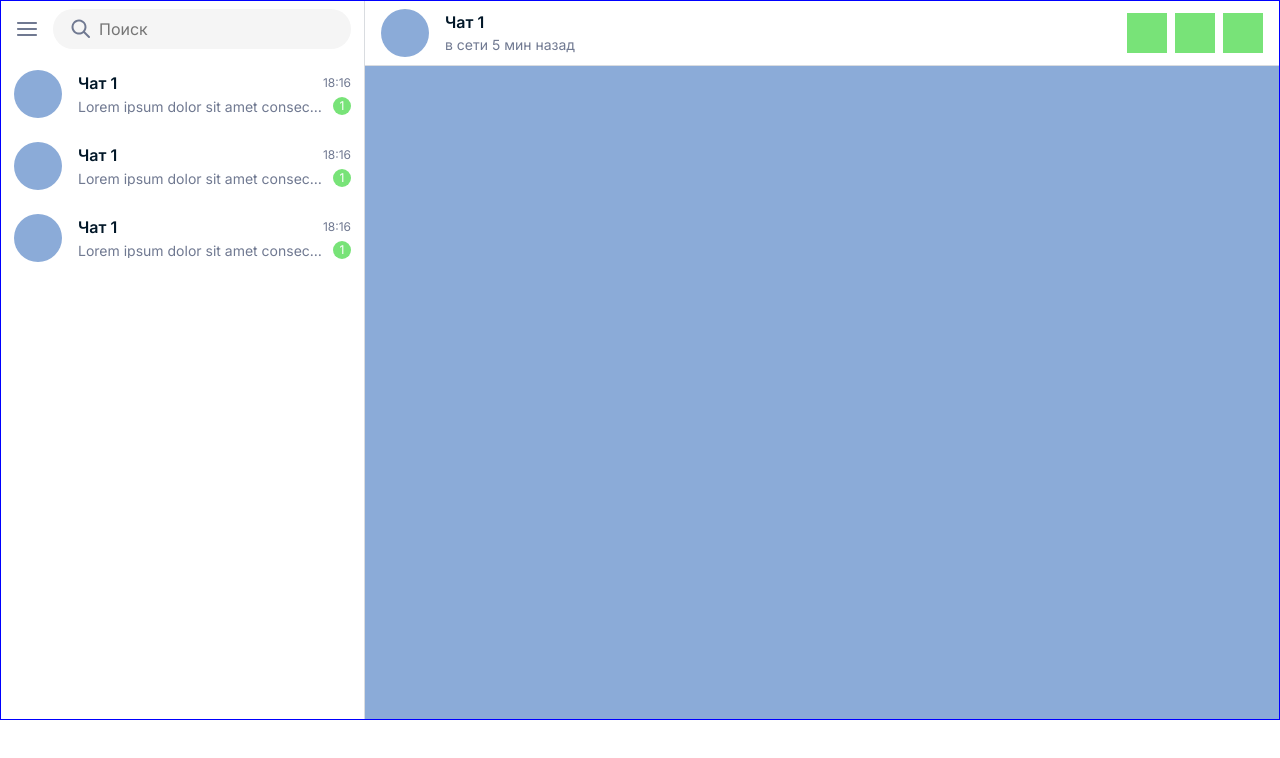
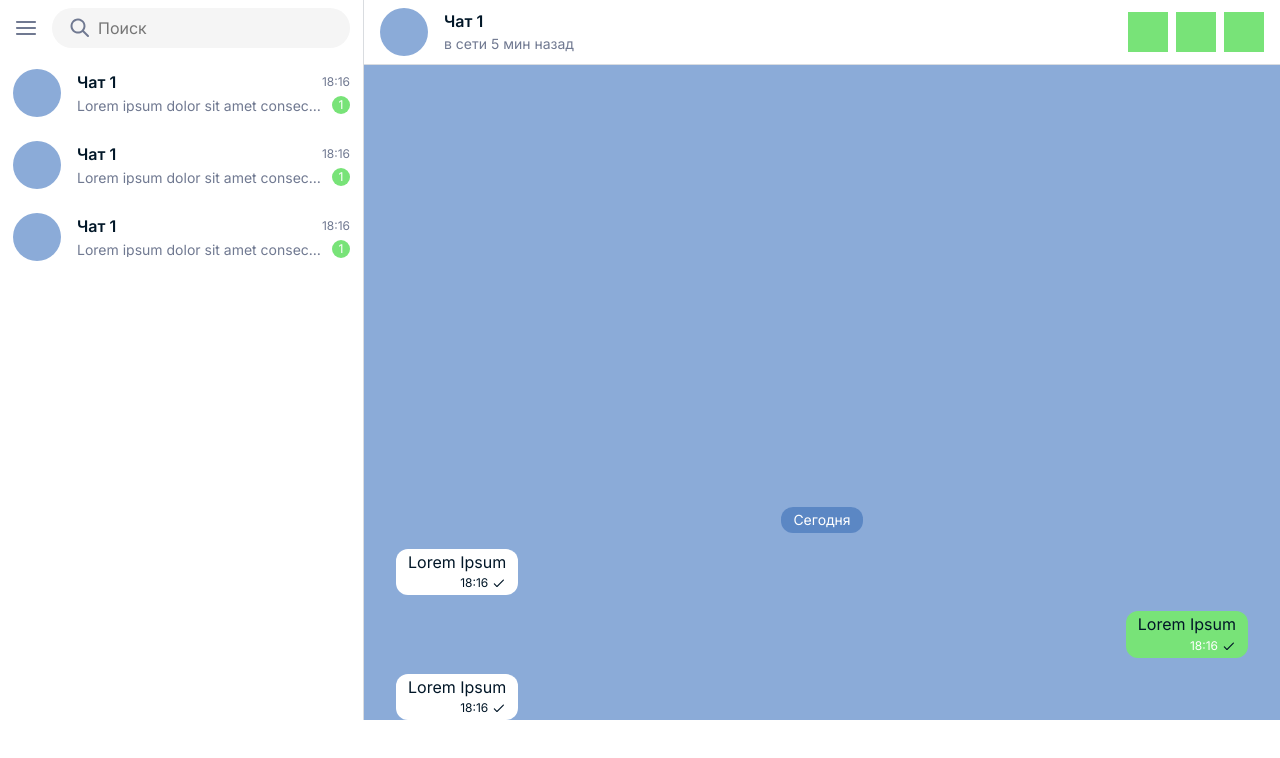
Before and after one commit to Cimante/pact-test, a Vue app: page / in a window 1280 px wide. Shown: the top 758 px of the page. Built offline with nearby package versions, Linux system fonts and the light colour scheme.

Commit message:
message item

```diff
--- a/src/App.vue
+++ b/src/App.vue
@@ -29,7 +29,6 @@ defineComponent({
   height: 720px;
   display: flex;
   align-items: center;
-  border: 1px solid blue;
 }
 
 .messages {
--- a/src/components/Chat.vue
+++ b/src/components/Chat.vue
@@ -1,3 +1,14 @@
+<script setup lang="ts">
+import { defineComponent } from "vue";
+import MessageItem from "./MessageItem.vue";
+
+defineComponent({
+  components: {
+    MessageItem,
+  },
+});
+</script>
+
 <template>
   <section class="Chat">
     <header class="Chat__header">
@@ -12,7 +23,13 @@
         <div class="submenu"></div>
       </div>
     </header>
-    <div class="Chat__content"></div>
+    <div class="Chat__content">
+      <div class="Chat__date-label text-sm">Сегодня</div>
+      <MessageItem class="white" />
+      <MessageItem class="color" />
+      <MessageItem class="white" />
+    </div>
+    <div class="Chat__form"></div>
   </section>
 </template>
 
@@ -20,6 +37,9 @@
 @import "../styles/variables";
 
 .Chat {
+  display: flex;
+  flex-direction: column;
+  justify-content: space-between;
   width: 100%;
   height: 100%;
   background-color: $iceberg-blue;
@@ -62,5 +82,30 @@
       background-color: $light-green;
     }
   }
+
+  &__content {
+    display: inline-flex;
+    flex-direction: column;
+    padding: 0 32px;
+    margin-top: auto;
+    width: 100%;
+    gap: 16px 0;
+
+    & > .Message:nth-child(odd) {
+      margin-left: auto;
+    }
+
+    & > .Message:nth-child(even) {
+      margin-right: auto;
+    }
+  }
+
+  &__date-label {
+    margin: 0 auto;
+    color: $white;
+    padding: 4px 12px;
+    background-color: rgba($dark-blue, 0.6);
+    border-radius: 12px;
+  }
 }
 </style>
--- /dev/null
+++ b/src/components/MessageCheck.vue
@@ -0,0 +1,48 @@
+<template>
+  <div class="MessageCheck">
+    <svg
+      width="14"
+      height="14"
+      viewBox="0 0 14 14"
+      fill="none"
+      xmlns="http://www.w3.org/2000/svg"
+    >
+      <path
+        d="M4.95834 9.67517L2.74575 7.46258C2.63574 7.35632 2.48838 7.29753 2.33544 7.29886C2.18249 7.30019 2.03618 7.36153 1.92803 7.46969C1.81987 7.57784 1.75852 7.72415 1.75719 7.8771C1.75586 8.03005 1.81466 8.1774 1.92092 8.28742L4.54592 10.9124C4.65531 11.0218 4.80366 11.0832 4.95834 11.0832C5.11302 11.0832 5.26136 11.0218 5.37075 10.9124L11.7874 4.49575C11.8937 4.38573 11.9525 4.23838 11.9511 4.08543C11.9498 3.93248 11.8885 3.78618 11.7803 3.67802C11.6722 3.56987 11.5259 3.50852 11.3729 3.50719C11.22 3.50586 11.0726 3.56466 10.9626 3.67092L4.95834 9.67517Z"
+      />
+    </svg>
+    <svg
+      width="14"
+      height="14"
+      class="double-check"
+      viewBox="0 0 14 14"
+      fill="none"
+      xmlns="http://www.w3.org/2000/svg"
+    >
+      <path
+        d="M4.95834 9.67517L2.74575 7.46258C2.63574 7.35632 2.48838 7.29753 2.33544 7.29886C2.18249 7.30019 2.03618 7.36153 1.92803 7.46969C1.81987 7.57784 1.75852 7.72415 1.75719 7.8771C1.75586 8.03005 1.81466 8.1774 1.92092 8.28742L4.54592 10.9124C4.65531 11.0218 4.80366 11.0832 4.95834 11.0832C5.11302 11.0832 5.26136 11.0218 5.37075 10.9124L11.7874 4.49575C11.8937 4.38573 11.9525 4.23838 11.9511 4.08543C11.9498 3.93248 11.8885 3.78618 11.7803 3.67802C11.6722 3.56987 11.5259 3.50852 11.3729 3.50719C11.22 3.50586 11.0726 3.56466 10.9626 3.67092L4.95834 9.67517Z"
+      />
+    </svg>
+  </div>
+</template>
+
+<style lang="scss">
+@import "../styles/variables";
+
+.MessageCheck {
+  position: relative;
+  display: flex;
+  align-items: center;
+  justify-content: center;
+
+  svg path {
+    fill: $rich-black;
+  }
+
+  .double-check {
+    position: absolute;
+    left: 3px;
+    display: none;
+  }
+}
+</style>
--- /dev/null
+++ b/src/components/MessageItem.vue
@@ -0,0 +1,61 @@
+<script setup lang="ts">
+import { defineComponent } from "vue";
+import MessageCheck from "./MessageCheck.vue";
+
+defineComponent({
+  components: {
+    MessageCheck,
+  },
+});
+</script>
+
+<template>
+  <section class="Message">
+    <div class="Message__text">Lorem Ipsum</div>
+    <div class="Message__info">
+      <span class="Message__time text-xs">18:16</span>
+      <div class="Message__status">
+        <MessageCheck />
+      </div>
+    </div>
+  </section>
+</template>
+
+<style lang="scss">
+@import "../styles/variables";
+
+.Message {
+  display: inline-flex;
+  flex-direction: column;
+  border-radius: 12px;
+  padding: 4px 12px;
+  gap: 4px;
+
+  &.white {
+    background-color: $white;
+  }
+
+  &.color {
+    background-color: $light-green;
+
+    .Message__info {
+      & > span {
+        color: $white;
+      }
+    }
+  }
+
+  &__info {
+    display: flex;
+    align-items: center;
+    justify-content: end;
+    gap: 4px;
+  }
+
+  &__status {
+    display: flex;
+    align-items: center;
+    justify-content: center;
+  }
+}
+</style>
--- a/src/styles/variables.scss
+++ b/src/styles/variables.scss
@@ -1,4 +1,5 @@
 $iceberg-blue: #8babd8;
+$dark-blue: #3d70b8;
 $light-green: #78e378;
 $rich-black: #011627;
 $navy-grey: #707991;
```
